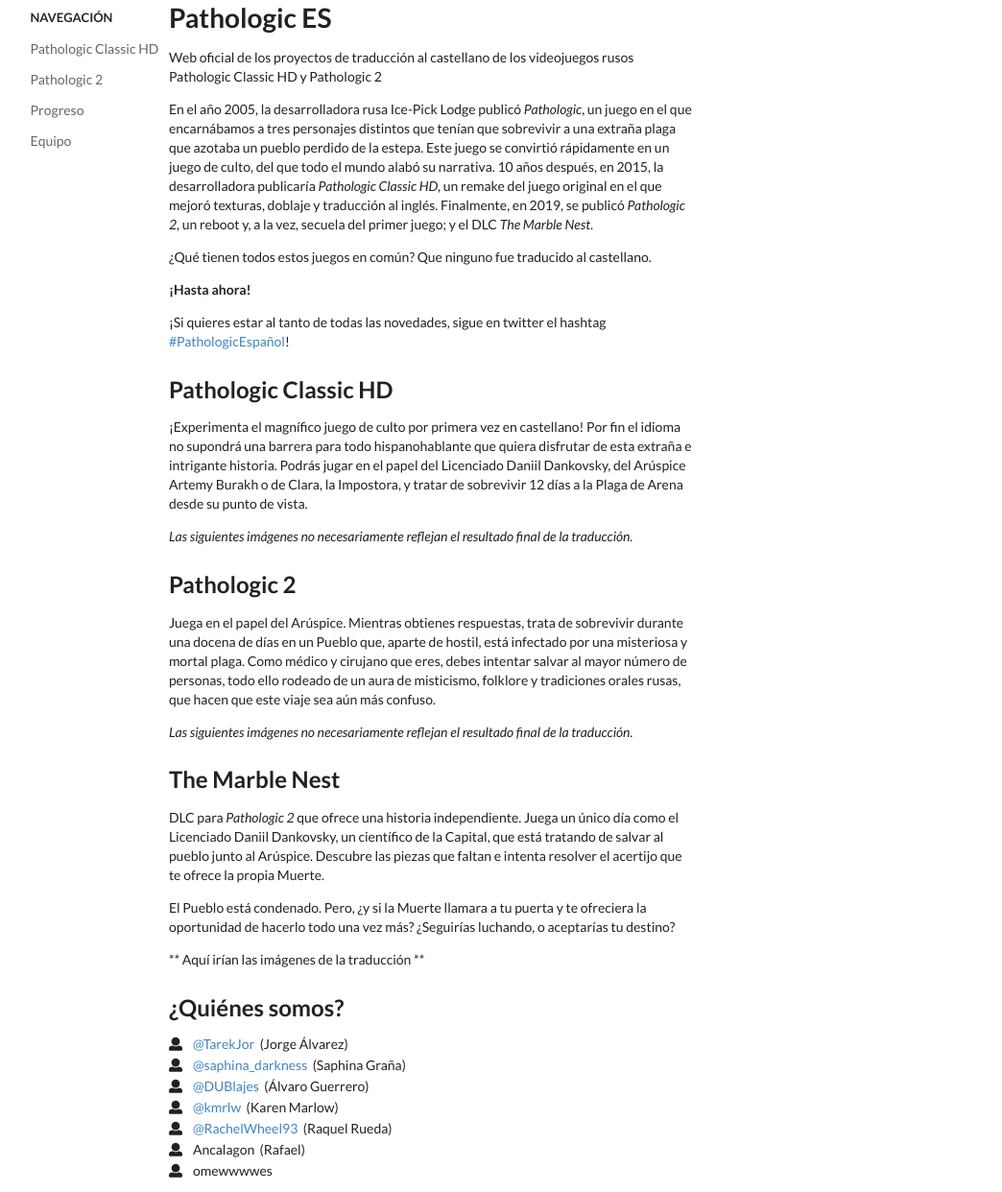
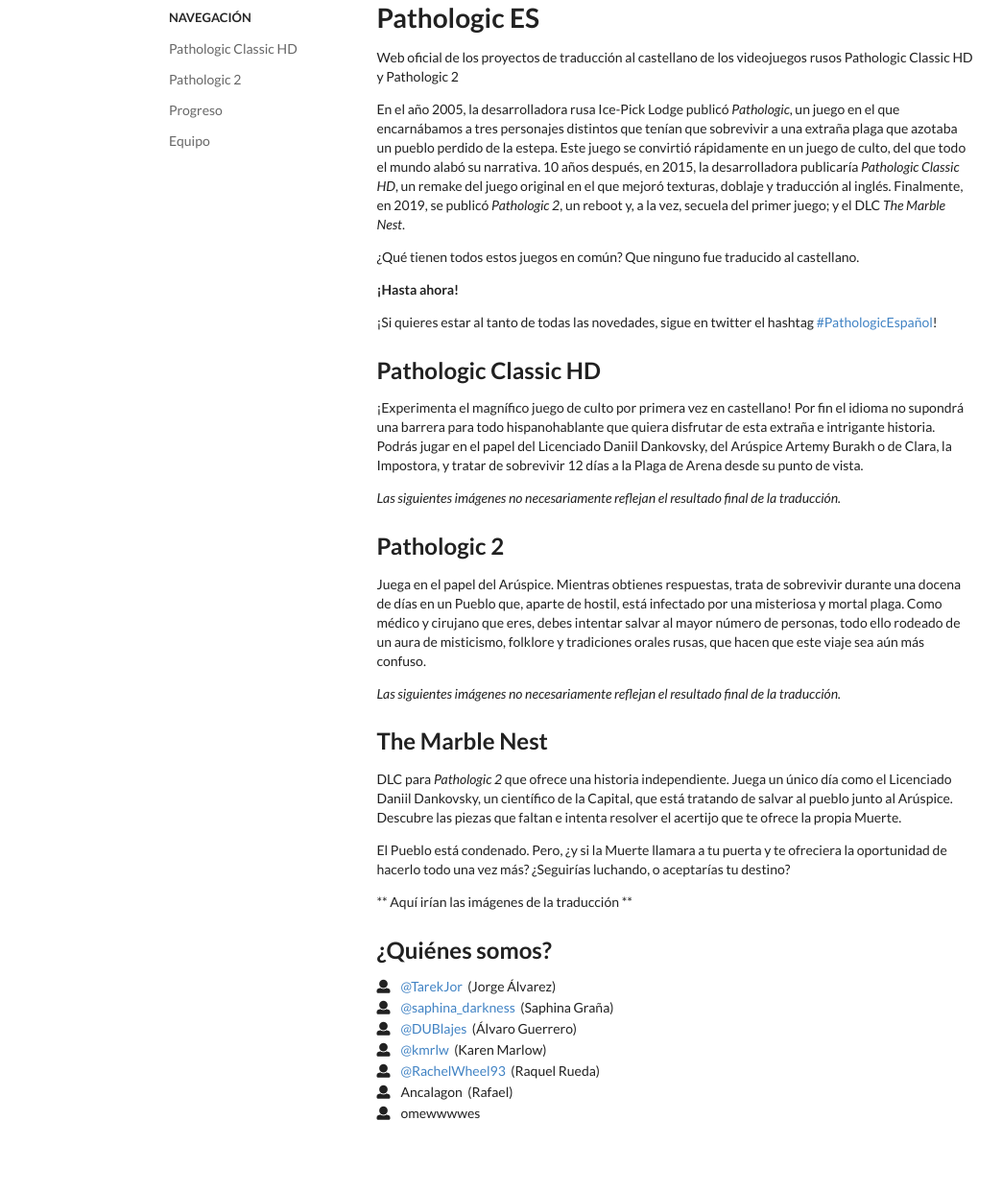
Before and after one commit to pathologic-es/pathologic-es.github.io, a Jekyll site: the page built from index.md, in a window 1280 px wide. Shown: the whole page at 96% size, without its empty margins (45-1089 px from the left). Built offline with Jekyll 4.4.1, drawn with Linux system fonts in a browser that asks for light colours; after the commit the page ends 1182 px from its top, so only the background shows below that.

Commit message:
Update default.html

```diff
--- a/_layouts/default.html
+++ b/_layouts/default.html
@@ -10,11 +10,11 @@
 	<script src="https://cdnjs.cloudflare.com/ajax/libs/semantic-ui/2.4.1/semantic.min.js" integrity="sha512-dqw6X88iGgZlTsONxZK9ePmJEFrmHwpuMrsUChjAw1mRUhUITE5QU9pkcSox+ynfLhL15Sv2al5A0LVyDCmtUw==" crossorigin="anonymous"></script>
 	<body>
 		<div class="ui grid container">
-			<div class="ui grid">
-				<div class="two wide column">
+			<div class="ui centered grid">
+				<div class="three wide column">
 					{% include navigation.html %}
 				</div>
-				<div class="eight wide column">
+				<div class="nine wide column">
 					<h1>{{ site.title }}</h1>
 					<p>{{ site.description }}</p>
 					{{ content }}
```
